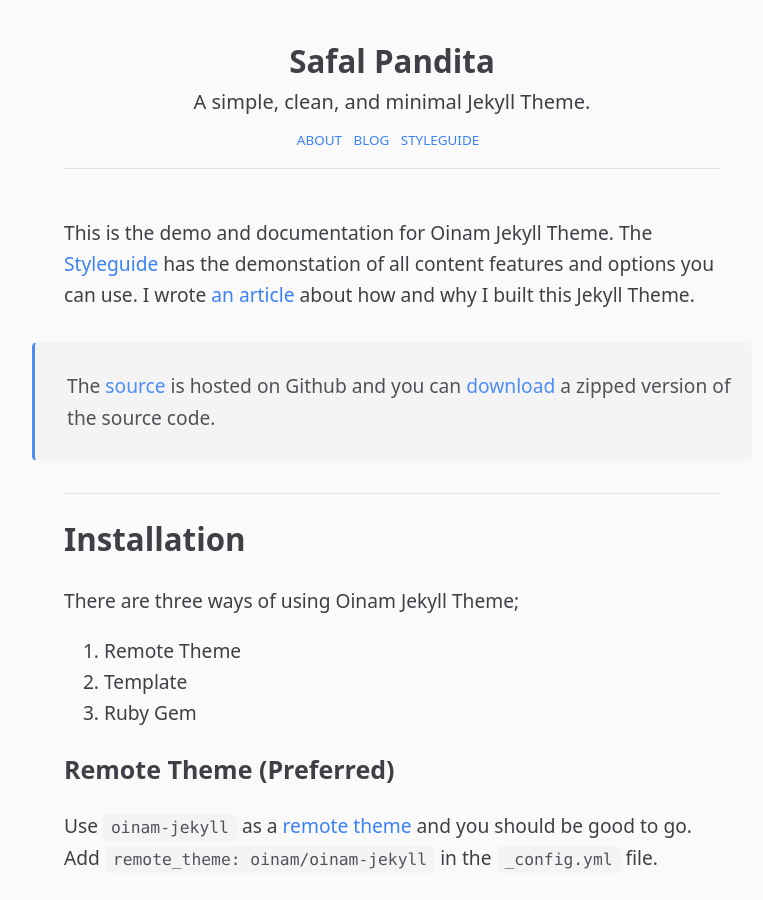
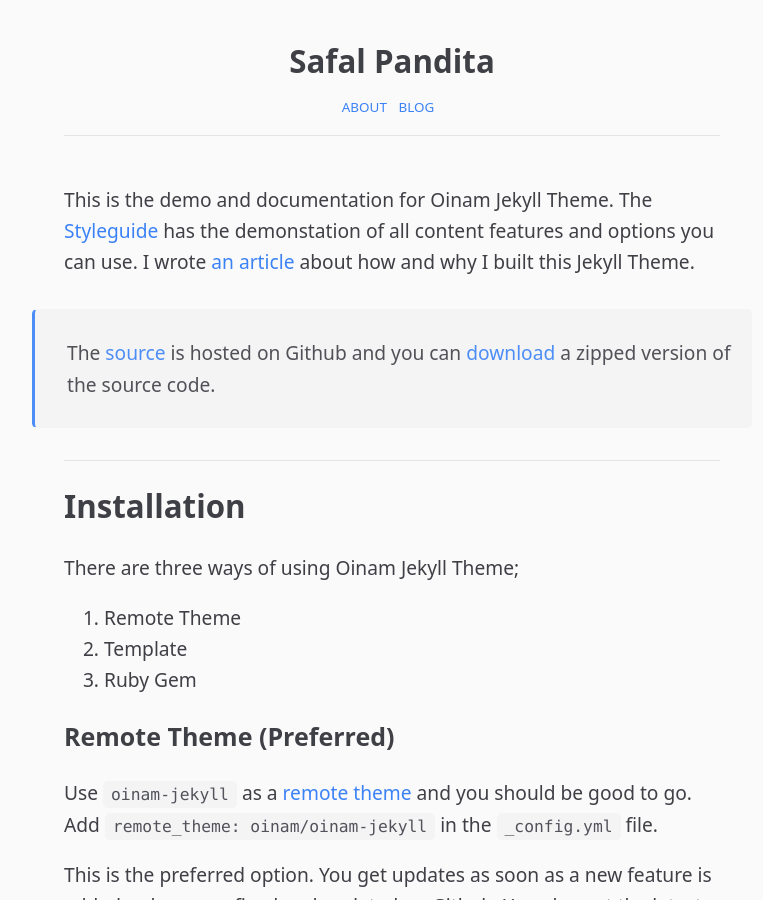
Before and after one commit to imhobo/imhobo.github.io, a Jekyll site: the page built from index.md, in a window 1280 px wide and 900 px high. Shown: the whole window, without its empty margins (248-1011 px from the left). Built offline with Jekyll 4.4.1, drawn with Linux system fonts in a browser that asks for light colours.

Commit message:
Changes to config

```diff
--- a/_config.yml
+++ b/_config.yml
@@ -1,5 +1,5 @@
 title: Safal Pandita
-description: A simple, clean, and minimal Jekyll Theme.
+description:
 
 # Set this to your domain; baseurl is for the folder in your domain, if you have one -- `blog`.
 # you can leave both of them blank if you are deploying on a top-level domain.
--- a/_data/nav.yml
+++ b/_data/nav.yml
@@ -3,6 +3,3 @@
 
 - title: Blog
   url: /blog/
-
-- title: Styleguide
-  url: /styleguide/
```
